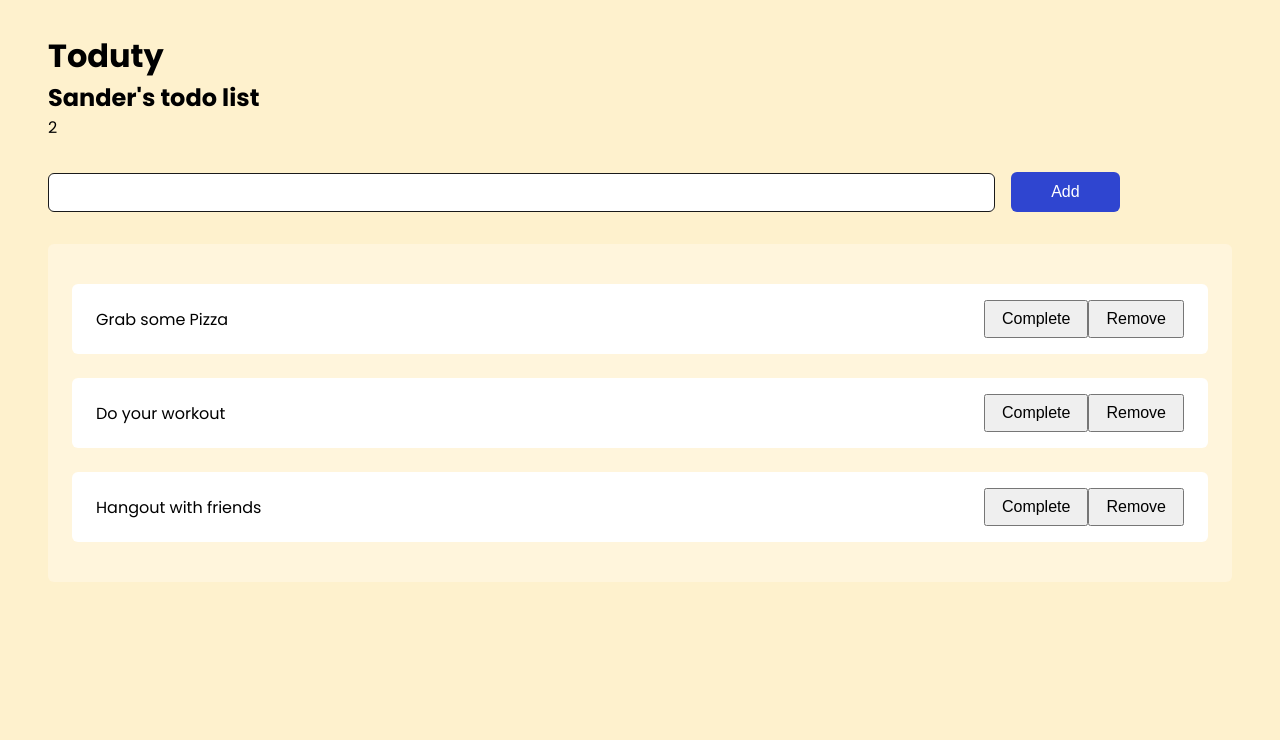
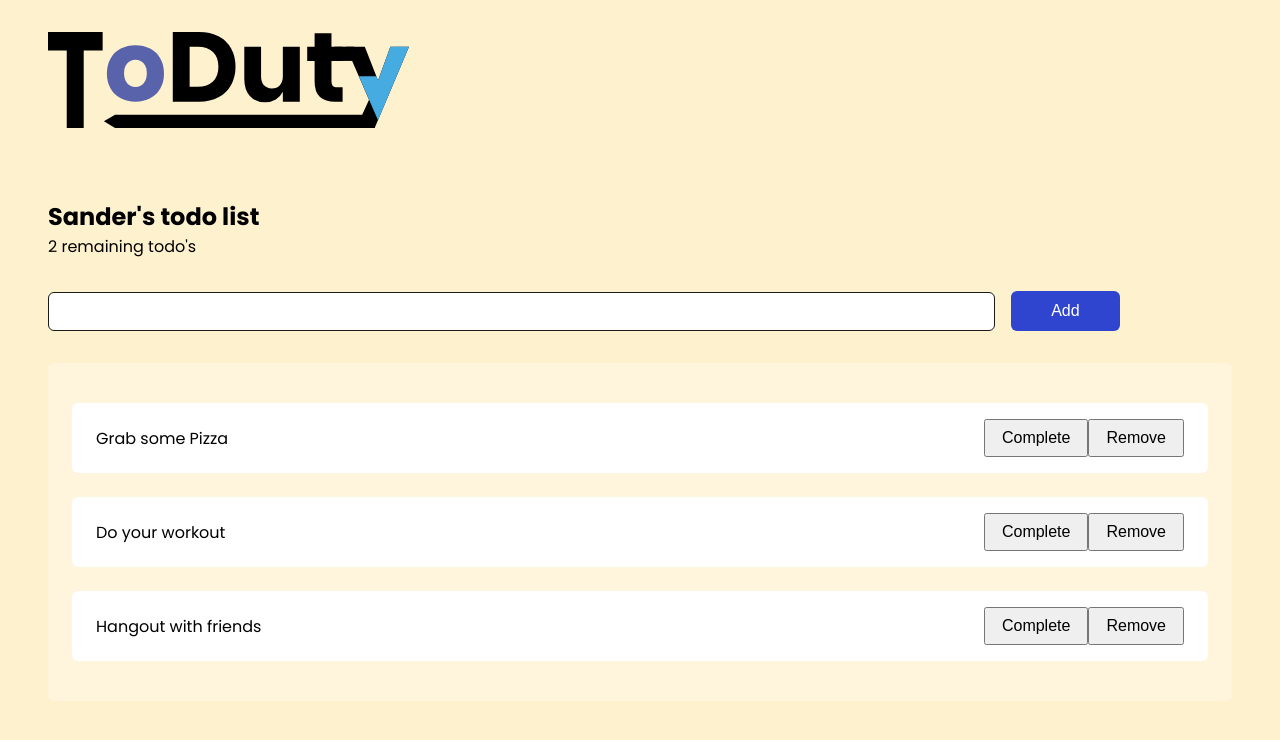
Before and after one commit to SANDR7/Toduty, a React (Create React App) app: page / in a window 1280 px wide. Shown: the top 740 px of the page. Built offline with nearby package versions, Linux system fonts and the light colour scheme.

Commit message:
:children_crossing: prettified file

```diff
--- a/src/App.tsx
+++ b/src/App.tsx
@@ -1,15 +1,17 @@
 import React from "react";
+import { Header } from "./base/header";
 import Title from "./components/title";
 import { TodoList } from "./components/TodoList";
-import './css/style.css';
+import "./css/style.css";
 
 const App: React.FC = () => {
   return (
-    <div className="App">
-      <h1>Toduty</h1>
-      <Title name="Sander" />
-
-      <TodoList />
+    <div>
+      <Header />
+      <div className="App">
+        <Title name="Sander" />
+        <TodoList />
+      </div>
     </div>
   );
 };
--- a/src/components/TodoList.tsx
+++ b/src/components/TodoList.tsx
@@ -42,7 +42,10 @@ export const TodoList: React.FC<TodoListProps> = () => {
   };
   return (
     <div className="tdo-container">
-      {tasksRemaining}
+      <div>
+      {tasksRemaining} remaining todo's
+
+      </div>
       <InputField addTodo={addTodo} />
       <div className="TodoItems">
         {todo.map((todo, index) => (
```
